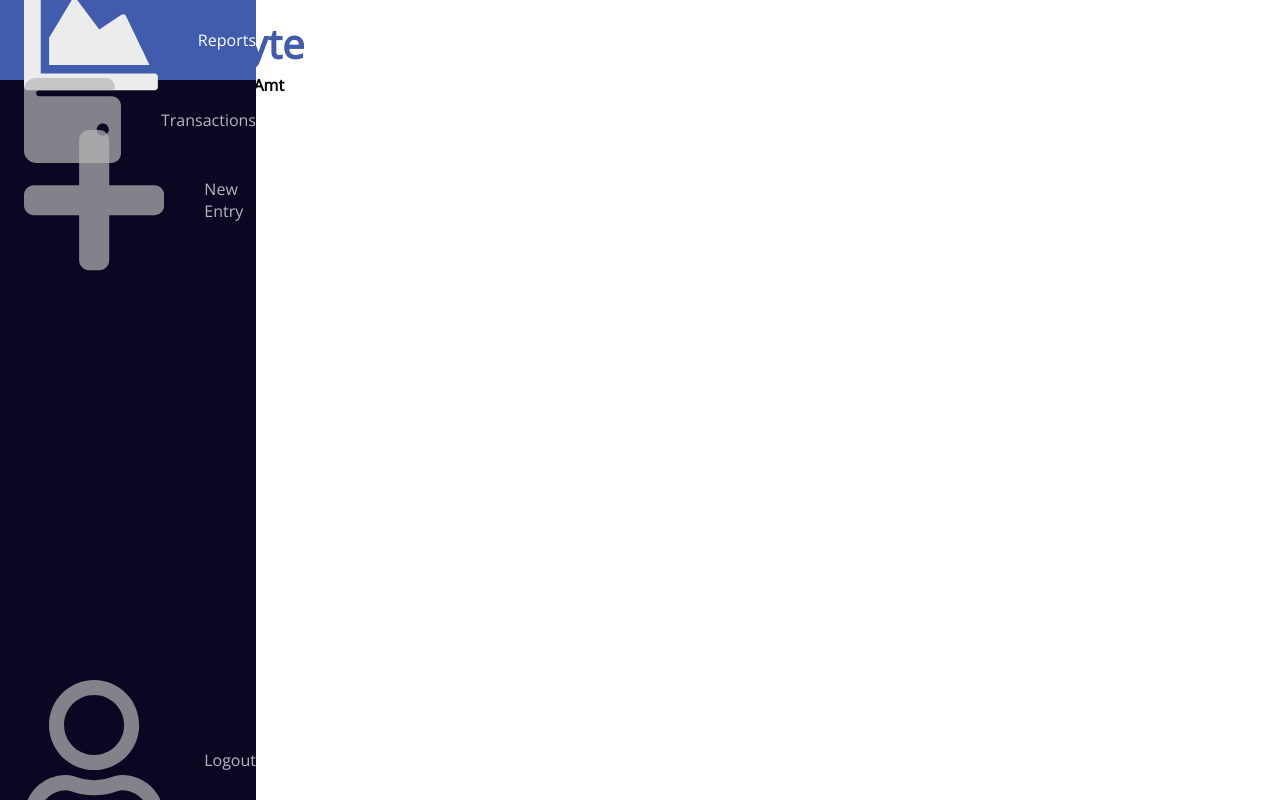
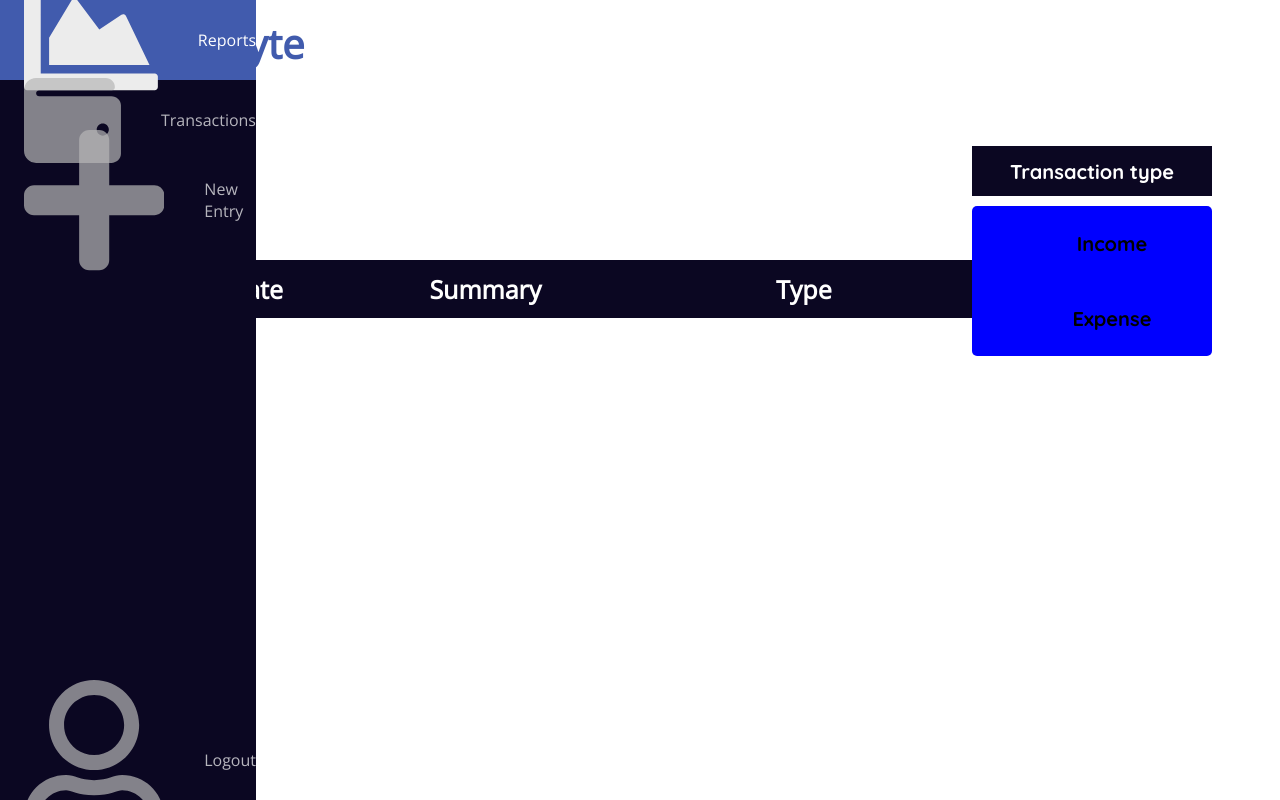
Before and after one commit to ag2byte/cs50web, a Django app: page /transactions in a window 1280 px wide. Run offline with Django 3.2, Linux system fonts and the light colour scheme; a user stored in the database is signed in; data comes from the database, SQL or seed files in the repository; both versions use the stored data as it was after the commit; lists and menus that the app fills with data are empty; some libraries are stand-ins or nearby versions.

Commit message:
added transactions css

```diff
--- a/capstone/static/capstone/css/login.css
+++ b/capstone/static/capstone/css/login.css
@@ -26,7 +26,8 @@ main {
   grid-column-end: 3;
 }
 #header #capstone {
-  color: #fcaa23;
+  background: #fcaa23;
+  /* color: ; */
 }
 #img {
   background: url("../images/urand1.jpg");
@@ -35,11 +36,10 @@ main {
   background-size: 90% 90%;
 }
 #login-card {
-
   padding-top: 20%;
   padding-left: 25%;
 }
-form{
+form {
   display: flex;
   flex-direction: column;
 }
--- /dev/null
+++ b/capstone/static/capstone/css/transactions.css
@@ -0,0 +1,86 @@
+table {
+  margin: 8vh 15vh 0 15vh;
+  /* margin-left: 10vh; */
+  border-collapse: collapse;
+  /* border-spacing: 0; */
+  /* text-align: center; */
+  width: 80%;
+  font-family: "Open Sans", arial;
+}
+thead {
+  font-size: 25px;
+  font-weight: bold;
+  height: 30px;
+  text-align: left;
+  /* margin-bottom: 50px */
+  color: white;
+  background-color: #0b0722;
+}
+tbody {
+  font-size: 20px;
+}
+tbody tr {
+  border-bottom: 1px solid #dddddd;
+}
+
+th,
+td {
+  padding: 12px 12px;
+}
+.table_date {
+  /* position: relative; */
+  width: 15%;
+}
+.table_summ {
+  width: 60%;
+}
+.dropdown {
+  margin-top: 50px;
+  margin-left: 75%;
+  position: relative;
+  font-family: "Quicksand", arial;
+}
+button {
+  cursor: pointer;
+  margin-top: 25px;
+  width: 240px;
+  height: 50px;
+  font-size: 20px;
+  font-family: "Quicksand", arial;
+  text-align: center;
+  font-weight: bold;
+  color: white;
+  border: none;
+  background: #0b0722;
+}
+button:hover {
+  background: #fcaa23;
+  transition: ease 200ms;
+}
+.dropdown ul {
+  border-radius: 5px;
+  font-size: 20px;
+  margin-top: 10px;
+  background: blue;
+  position: absolute;
+  left: 0px;
+  width: 200px;
+  height: 150px;
+  display: flex;
+  flex-direction: column;
+  justify-content: space-around;
+  align-items: center;
+  list-style: none;
+  font-weight: bold;
+  /* bottom: 0px; */
+}
+.dropdown ul li {
+  width: 100%;
+  height: 100%;
+  display: flex;
+  justify-content: center;
+  align-items: center;
+}
+.dropdown ul li:hover {
+  background: #415bad;
+}
--- a/capstone/templates/capstone/transactions.html
+++ b/capstone/templates/capstone/transactions.html
@@ -1,9 +1,27 @@
 <!-- this is the first page after login -->
 {% extends "capstone/layout.html" %} {% load static%} {% block links %}
 <link href="{% static 'capstone/css/index.css' %}" rel="stylesheet" />
+<link href="{% static 'capstone/css/transactions.css' %}" rel="stylesheet" />
+<link
+  href="https://fonts.googleapis.com/css2?family=Raleway:wght@700&display=swap"
+  rel="stylesheet"
+/>
+
+<link
+  href="https://fonts.googleapis.com/css2?family=Quicksand:wght@300;400;500;600;700&display=swap"
+  rel="stylesheet"
+/>
 
 {% endblock %}{% block main %}
 <span class="top-name">Hi, {{user.username}}</span>
+
+<div class="dropdown">
+  <button>Transaction type</button>
+  <ul>
+    <li>Income</li>
+    <li>Expense</li>
+  </ul>
+</div>
 <table>
   <thead>
     <th>Date</th>
@@ -14,10 +32,10 @@
   <tbody>
     {% for t in trans %}
     <tr>
-      <td>{{t.date}}</td>
-      <td>{{t.summary}}</td>
-      <td>{{t.exp_type}}</td>
-      <td>{{t.amt}}</td>
+      <td class="table_date">{{t.date}}</td>
+      <td class="table_summ">{{t.summary}}</td>
+      <td class="table_type">{{t.exp_type}}</td>
+      <td class="table_amt">{{t.amt}}</td>
     </tr>
     {% endfor %}
   </tbody>
```
Also changed, not shown: db.sqlite3.
